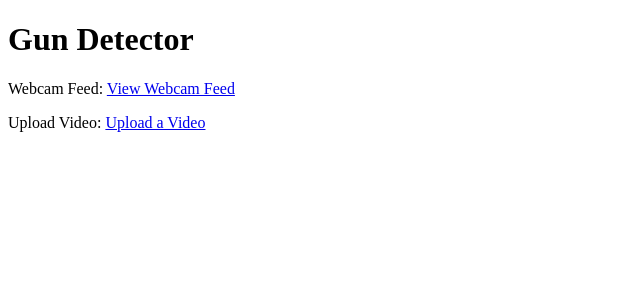
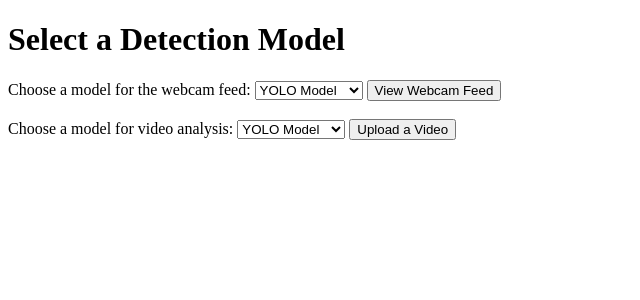
Before and after one commit to rodrigozanel/gun-detector, a Flask app: page / in a window 1280 px wide. Shown: the top 300 px of the page, without its empty margins (0-640 px from the left). Run offline with Flask 3, Linux system fonts and the light colour scheme.

Commit message:
adding custom model

```diff
--- a/routes.py
+++ b/routes.py
@@ -1,64 +1,69 @@
 # routes.py
 from flask import Flask, Response, request, render_template
 from models.gun_detector import GunDetector
+#from models.custom_detector import CustomDetector  # If implemented
 from models.image_saver import ImageSaver
 from controllers.video_controller import VideoController
 from datetime import datetime
 import os
 
-app = Flask(__name__)
+app = Flask(__name__, template_folder='templates')
 
-# Initialize our model components.
-gun_detector = GunDetector(
-    model_path="yolo11x.pt",
-    gun_class_ids=[42, 43, 76],  # Adjust these to match your target classes.
-    conf_threshold=0.55,
-    gun_map={42: "Garfo", 43: "Knife", 76: "Tesoura"}
-)
+def get_detector(model_name):
+    """
+    Returns a detector instance based on the provided model name.
+    """
+    if model_name == 'custom':
+        return GunDetector(
+            model_path="best_3.pt",
+            gun_class_ids=[0,1],
+            conf_threshold=0.1,
+            gun_map={0: "Faca", 1: "Tesoura"}
+        )
+    else:
+        return GunDetector(
+            model_path="yolo11x.pt",
+            gun_class_ids=[42, 43, 76],
+            conf_threshold=0.55,
+            gun_map={42: "Garfo", 43: "Faca", 76: "Tesoura"}
+        )
+
+# Separate image saver instances for webcam and video.
 image_saver_webcam = ImageSaver(base_folder="images/detections/webcam")
 image_saver_video = ImageSaver(base_folder="images/detections/videos")
 
-# Create the video controller using the webcam (0)
-video_controller = VideoController(0, gun_detector, image_saver_webcam, save_interval=5)
+@app.route('/')
+def index():
+    # Render the index.html template.
+    return render_template('index.html')
 
 @app.route('/video_feed')
 def video_feed():
-    """
-    Streams the webcam feed with detection overlays.
-    """
+    model_name = request.args.get('model', 'yolo')
+    detector = get_detector(model_name)
+    video_controller = VideoController(0, detector, image_saver_webcam, save_interval=5)
     return Response(video_controller.generate_frames(),
                     mimetype='multipart/x-mixed-replace; boundary=frame')
 
 @app.route('/upload', methods=['GET', 'POST'])
 def upload_video():
-    """
-    Allows users to upload a video file for analysis.
-    """
     if request.method == 'POST':
         file = request.files.get('video')
+        model_name = request.form.get('model', 'yolo')
+        detector = get_detector(model_name)
         if file:
             now = datetime.now()
             date_str = now.strftime("%Y_%m_%d-%H_%M_%S")
             file_name = file.filename
-            folder_path = "uploads/videos/" + date_str
-            file_path = folder_path + "/" + file_name
-
-            # Create the directory if it does not exist
+            folder_path = os.path.join("uploads", "videos", date_str)
+            file_path = os.path.join(folder_path, file_name)
             os.makedirs(folder_path, exist_ok=True)
-
             file.save(file_path)
-            # Create a new controller for the uploaded video.
-            upload_controller = VideoController(file_path, gun_detector, image_saver_video, save_interval=1)
+            upload_controller = VideoController(file_path, detector, image_saver_video, save_interval=1)
             return Response(upload_controller.generate_frames(),
                             mimetype='multipart/x-mixed-replace; boundary=frame')
+    # Render the upload page (create an upload.html template similarly if needed)
     return render_template('upload.html')
-
-@app.route('/')
-def index():
-    """
-    Home page.
-    """
-    return render_template('index.html')
 
 if __name__ == '__main__':
     app.run(host='0.0.0.0', port=5000)
--- a/templates/index.html
+++ b/templates/index.html
@@ -1,11 +1,31 @@
 <!DOCTYPE html>
 <html>
 <head>
-    <title>Gun Detector</title>
+  <title>Detector Model Selection</title>
 </head>
 <body>
-    <h1>Gun Detector</h1>
-    <p>Webcam Feed: <a href="/video_feed">View Webcam Feed</a></p>
-    <p>Upload Video: <a href="/upload">Upload a Video</a></p>
+  <h1>Select a Detection Model</h1>
+
+  <!-- Form for the Webcam Feed -->
+  <form action="/video_feed" method="get">
+    <label for="model">Choose a model for the webcam feed:</label>
+    <select name="model" id="model">
+      <option value="yolo">YOLO Model</option>
+      <option value="custom">Custom Model</option>
+    </select>
+    <button type="submit">View Webcam Feed</button>
+  </form>
+
+  <br>
+
+  <!-- Form for the Video Upload -->
+  <form action="/upload" method="get">
+    <label for="upload_model">Choose a model for video analysis:</label>
+    <select name="model" id="upload_model">
+      <option value="yolo">YOLO Model</option>
+      <option value="custom">Custom Model</option>
+    </select>
+    <button type="submit">Upload a Video</button>
+  </form>
 </body>
 </html>
```
Also changed, not shown: 1 other file.
